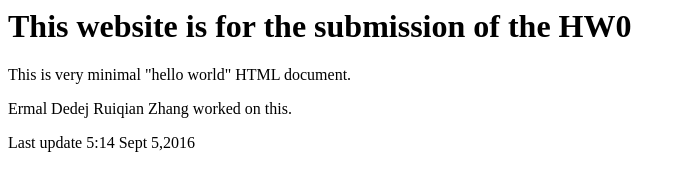
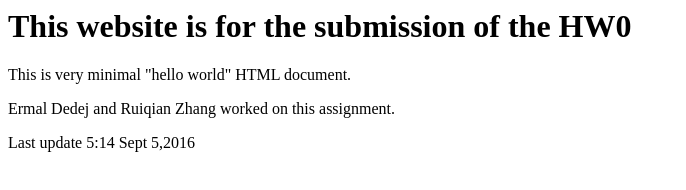
Before and after one commit to ededej/hw-submissions, a plain HTML site: page index.html in a window 1280 px wide. Shown: the whole page, without its empty margins (0-686 px from the left). Drawn offline with Linux system fonts and the light colour scheme.

Commit message:
Update index.html

```diff
--- a/index.html
+++ b/index.html
@@ -7,7 +7,7 @@
 <BODY>
    <H1>This website is for the submission of the HW0</H1>
    <P>This is very minimal "hello world" HTML document.</P>
-   <P>Ermal Dedej Ruiqian Zhang worked on this.</P>
+   <P>Ermal Dedej and Ruiqian Zhang worked on this assignment.</P>
    <P>Last update <time> 5:14 Sept 5,2016</time></P>
 
 </BODY>
```
